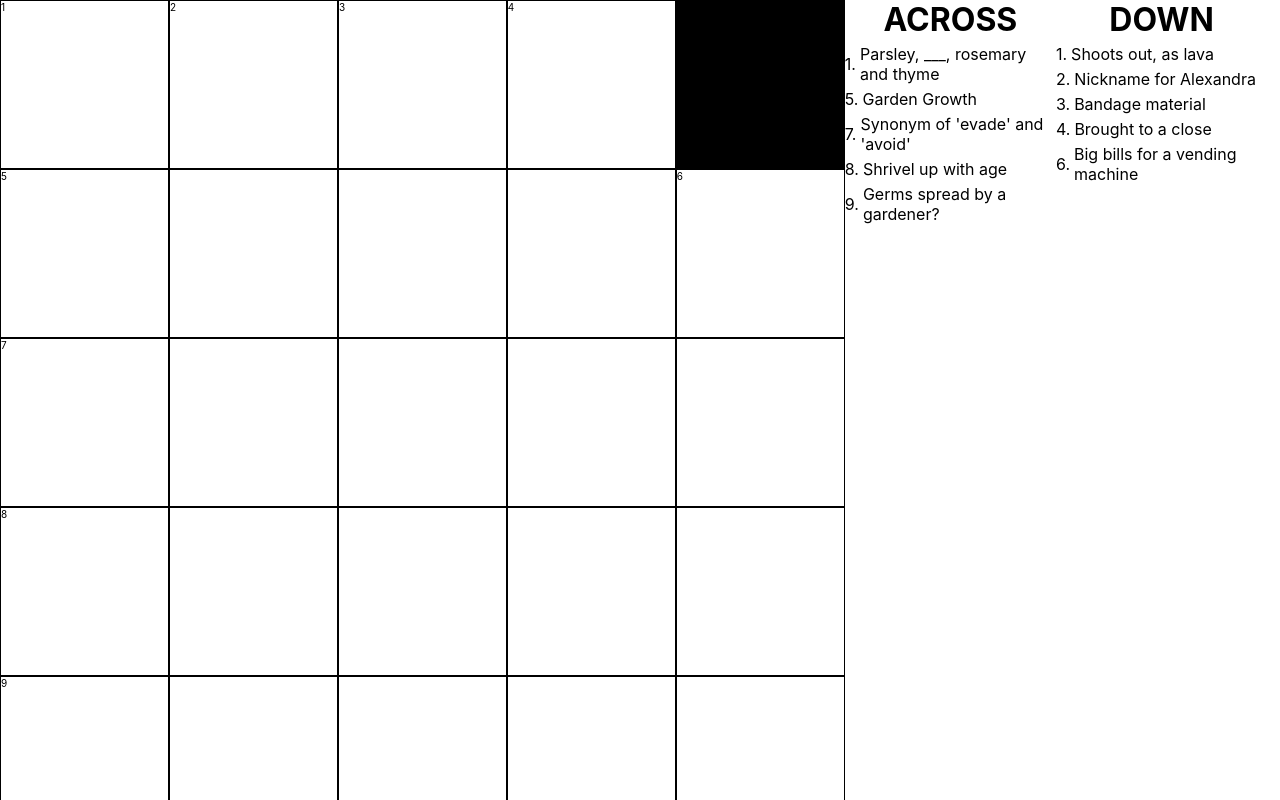
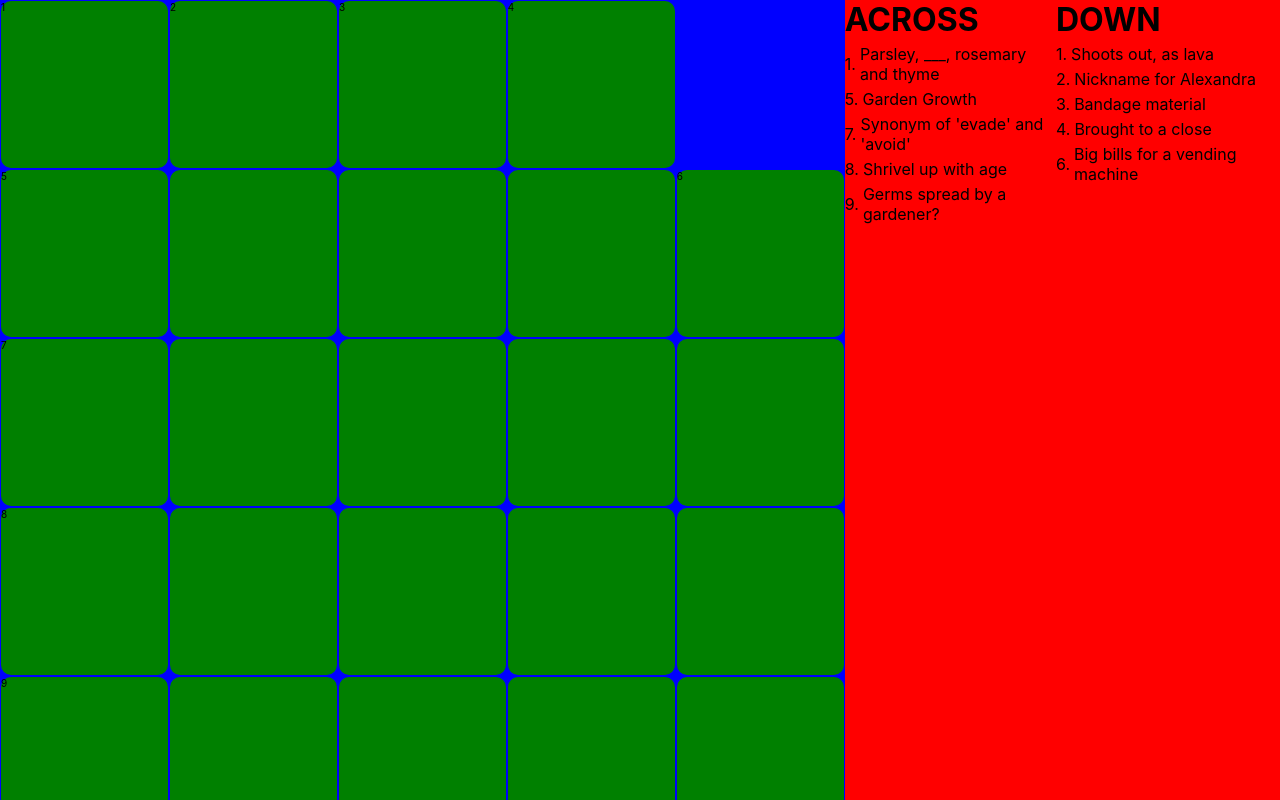
Before and after one commit to LucasMc17/Ultimate-React-Crossword, a React (Create React App) app: page / in a window 1280 px wide. Shown: the top 800 px of the page. Built offline with nearby package versions, Linux system fonts and the light colour scheme.

Commit message:
can add custom styling and classes to elements

```diff
--- a/src/App.js
+++ b/src/App.js
@@ -1,5 +1,3 @@
-import logo from "./logo.svg";
-import "./App.css";
 import Crossword from "./react-crossword";
 import {
   grid,
@@ -7,12 +5,7 @@ import {
   exampleDowns,
 } from "./react-crossword/utils/exampleData";
 
-// const dataArray = [null, { answer: "A" }, {}, {}, {}, {}, {}, {}, {}, {}];
 const dataArray = [
-  // [null, { answer: "A" }, { answer: "B" }, { answer: "C" }, null],
-  // [{ answer: "E" }, { answer: "1" }, null, { answer: "D" }, { answer: "A" }],
-  // [null, { answer: "F" }, { answer: "G" }, { answer: "ABC" }, null],
-  // [null, { answer: "F" }, { answer: "GFEEEEEE" }, { answer: "ABC" }, null],
   [{ answer: "S" }, { answer: "A" }, { answer: "G" }, { answer: "E" }, null],
   [
     { answer: "P" },
@@ -115,8 +108,6 @@ function App() {
   return (
     <div className="App">
       <Crossword
-        rows={2}
-        columns={5}
         data={dataArray}
         revealAnswers={false}
         acrosses={acrosses}
@@ -126,10 +117,26 @@ function App() {
         onClueCorrect={onClueCorrect}
         onPuzzleFinished={onPuzzleFinished}
         onPuzzleCorrect={onPuzzleCorrect}
+        crosswordStyle={{
+          backgroundColor: "blue",
+        }}
+        puzzleStyle={{
+          backgroundColor: "red",
+        }}
+        squareStyle={{
+          backgroundColor: "green",
+          borderRadius: "10px",
+        }}
+        selectedSquareColor={"cyan"}
+        selectedClueColor={"white"}
+        puzzleClassnames={"hello"}
+        crosswordClassnames={"world"}
+        squareClassnames={"I-am-a-square"}
+        clueMenuClassnames={"I am the clue menu"}
+        clueListClassnames={"I am a list of clues"}
+        clueClassnames={"I am a clue!"}
       />
       <Crossword
-        rows={15}
-        columns={15}
         data={grid}
         // revealAnswers={true}
         acrosses={exampleAcrosses}
@@ -137,6 +144,7 @@ function App() {
         onInput={onInput}
         onCellCorrect={onCellCorrect}
         onClueCorrect={onClueCorrect}
+        squareStyle={{ backgroundColor: "gray" }}
       />
     </div>
   );
--- a/src/react-crossword/Clue.js
+++ b/src/react-crossword/Clue.js
@@ -1,6 +1,14 @@
 import { useRef } from "react";
 
-function Clue({ isSelected, focusClue, clue, direction }) {
+function Clue({
+  isSelected,
+  focusClue,
+  clue,
+  direction,
+  selectedSquareColor,
+  selectedClueColor,
+  clueClassnames,
+}) {
   const ref = useRef();
 
   const scrollToElement = () => {
@@ -31,10 +39,13 @@ function Clue({ isSelected, focusClue, clue, direction }) {
       }}
       ref={ref}
       onClick={() => focusClue(clue.num, direction === "across")}
+      className={clueClassnames}
     >
       <div
         style={{
-          backgroundColor: isSelected ? "blue" : "transparent",
+          backgroundColor: isSelected
+            ? selectedSquareColor || "blue"
+            : "transparent",
           height: "100%",
         }}
       >
@@ -44,7 +55,9 @@ function Clue({ isSelected, focusClue, clue, direction }) {
         style={{
           textAlign: "left",
           padding: "0px 4px",
-          backgroundColor: isSelected ? "lightblue" : "transparent",
+          backgroundColor: isSelected
+            ? selectedClueColor || "lightblue"
+            : "transparent",
         }}
       >
         <p style={{ margin: "0" }}>{clue.clue}</p>
--- a/src/react-crossword/ClueList.js
+++ b/src/react-crossword/ClueList.js
@@ -1,11 +1,23 @@
 import Clue from "./Clue";
 
-function ClueList({ clues, across, currentClue, direction, focusClue }) {
+function ClueList({
+  clues,
+  across,
+  currentClue,
+  direction,
+  focusClue,
+  selectedSquareColor,
+  selectedClueColor,
+  clueListClassnames,
+  clueClassnames,
+}) {
   return (
-    <div style={{ width: "50%", height: "100%" }}>
+    <div
+      style={{ width: "50%", height: "100%" }}
+      className={clueListClassnames}
+    >
       <h1
         style={{
-          backgroundColor: "white",
           margin: "0",
         }}
       >
@@ -24,6 +36,9 @@ function ClueList({ clues, across, currentClue, direction, focusClue }) {
               focusClue={focusClue}
               clue={clue}
               direction={direction}
+              selectedSquareColor={selectedSquareColor}
+              selectedClueColor={selectedClueColor}
+              clueClassnames={clueClassnames}
             />
           );
         })}
--- a/src/react-crossword/Clues.js
+++ b/src/react-crossword/Clues.js
@@ -1,14 +1,32 @@
 import ClueList from "./ClueList";
 
-function Clues({ acrosses, downs, across, currentClue, focusClue }) {
+function Clues({
+  acrosses,
+  downs,
+  across,
+  currentClue,
+  focusClue,
+  selectedSquareColor,
+  selectedClueColor,
+  clueMenuClassnames,
+  clueListClassnames,
+  clueClassnames,
+}) {
   return (
-    <div style={{ display: "flex", width: "33%" }}>
+    <div
+      style={{ display: "flex", width: "33%" }}
+      className={clueMenuClassnames}
+    >
       <ClueList
         clues={acrosses}
         across={across}
         currentClue={currentClue}
         direction={"across"}
         focusClue={focusClue}
+        selectedSquareColor={selectedSquareColor}
+        selectedClueColor={selectedClueColor}
+        clueListClassnames={clueListClassnames}
+        clueClassnames={clueClassnames}
       ></ClueList>
       <ClueList
         clues={downs}
@@ -16,6 +34,10 @@ function Clues({ acrosses, downs, across, currentClue, focusClue }) {
         currentClue={currentClue}
         direction={"down"}
         focusClue={focusClue}
+        selectedSquareColor={selectedSquareColor}
+        selectedClueColor={selectedClueColor}
+        clueListClassnames={clueListClassnames}
+        clueClassnames={clueClassnames}
       ></ClueList>
     </div>
   );
--- a/src/react-crossword/Square.js
+++ b/src/react-crossword/Square.js
@@ -1,7 +1,7 @@
 import Letter from "./Letter";
-import { useState } from "react";
 
 function Square({
+  squareClassnames,
   size,
   data,
   revealAnswers,
@@ -12,13 +12,16 @@ function Square({
   input,
   across,
   clueSelected,
+  squareStyle,
+  selectedSquareColor,
+  selectedClueColor,
 }) {
   if (!data) {
     return (
       <div
         style={{
-          backgroundColor: "black",
-          border: "1px solid black",
+          backgroundColor: "transparent",
+          margin: "1px",
           width: size,
           height: "0px",
           paddingTop: size,
@@ -28,19 +31,24 @@ function Square({
   }
   return (
     <div
+      className={squareClassnames}
       style={{
-        backgroundColor: focus ? "blue" : clueSelected ? "lightblue" : "white",
-        border: "1px solid black",
+        margin: "1px",
         width: size,
         height: "0px",
         paddingTop: size,
         position: "relative",
+        ...squareStyle,
+        // backgroundColor: focus ? "blue" : clueSelected ? "lightblue" : "",
+        backgroundColor: focus
+          ? selectedSquareColor || "blue"
+          : clueSelected
+          ? selectedClueColor || "lightblue"
+          : squareStyle?.backgroundColor || "white",
       }}
       onClick={() => {
-        // focus ? toggleDirection() : setFocus(x, y);
         setFocus(x, y, focus ? !across : across);
       }}
-      //   onFocus={() => setFocus(x, y)}
     >
       {data.displayNum ? (
         <small
@@ -67,7 +75,6 @@ function Square({
           display: "flex",
         }}
       >
-        {/* <h1>{data.acrossNum}</h1> */}
         {input ? (
           <>
             {input.split("").map((char, i) => (
--- a/src/react-crossword/index.js
+++ b/src/react-crossword/index.js
@@ -6,8 +6,6 @@ const alphabet =
   "ABCDEFGHIJKLMNOPQRSTUVWXYZabcdefghijklmnopqrstuvwxyz1234567890";
 
 function Crossword({
-  rows,
-  columns,
   data,
   revealAnswers,
   acrosses,
@@ -17,12 +15,22 @@ function Crossword({
   onClueCorrect,
   onPuzzleFinished,
   onPuzzleCorrect,
+  crosswordStyle,
+  puzzleStyle,
+  squareStyle,
+  selectedSquareColor,
+  selectedClueColor,
+  puzzleClassnames,
+  crosswordClassnames,
+  squareClassnames,
+  clueMenuClassnames,
+  clueListClassnames,
+  clueClassnames,
 }) {
   const cols = data[0].length;
-  //   if (data.length !== rows * columns) {
-  //     throw "Data Array must be of length equal to the number of rows multiplied by columns!";
-  //   }
-  //   const size = `calc(${100 / columns}% - 6px)`;
+  if (!data.every((row) => row.length === cols)) {
+    throw new Error("All rows must be of equal length");
+  }
   const size = `calc(${100 / cols}% - 2px)`;
 
   function getClueMap() {
@@ -58,10 +66,6 @@ function Crossword({
   const [xFocus, setXFocus] = useState(null);
   const [yFocus, setYFocus] = useState(null);
   const [currentClue, setCurrentClue] = useState(null);
-
-  function toggleDirection() {
-    setAcross(!across);
-  }
 
   function setFocus(x, y, across) {
     if (dataSet && dataSet[y]) {
@@ -301,27 +305,6 @@ function Crossword({
           newX = forward ? 0 : dataSet[0].length - 1;
         }
       }
-      // next look for the next clue
-      //   while (newX !== dataSet[0].length - 1 || newY !== dataSet.length - 1) {
-      //     console.log("WHILE LOOP");
-      //     if (newX !== dataSet[0].length - 1) {
-      //       console.log("MOVING RIGHT");
-      //       newX++;
-      //       console.log("X: ", newX, "Y: ", newY);
-      //     } else if (newY !== dataSet.length - 1) {
-      //       console.log("MOVING DOWN");
-      //       newY++;
-      //       newX = 0;
-      //     }
-      //     if (
-      //       dataSet[newY][newX] &&
-      //       dataSet[newY][newX].acrossNum > currentClue
-      //     ) {
-      //       setFocus(newX, newY, across);
-      //       return;
-      //     }
-      //   }
-      // }
     }
   }
 
@@ -363,22 +346,26 @@ function Crossword({
 
   return (
     <div
-      style={{ display: "flex", height: "100vh" }}
-      id="crossword"
+      style={{ display: "flex", height: "100vh", ...puzzleStyle }}
+      className={`react-crossword ${puzzleClassnames}`}
       onKeyDown={handleKeyDown}
       tabIndex="0"
     >
       <div
+        className={crosswordClassnames}
         style={{
           width: "66%",
           backgroundColor: "black",
           height: "fit-content",
+          ...crosswordStyle,
         }}
       >
         {data.map((row, y) => (
           <div style={{ width: "100%", display: "flex" }} key={y}>
             {row.map((cell, x) => (
               <Square
+                squareClassnames={squareClassnames}
+                squareStyle={squareStyle}
                 key={`${x}-${y}`}
                 size={size}
                 across={across}
@@ -389,13 +376,14 @@ function Crossword({
                 x={x}
                 input={dataSet[y][x]?.input}
                 setFocus={setFocus}
-                toggleDirection={toggleDirection}
                 clueSelected={
                   dataSet[y][x] &&
                   (across
                     ? dataSet[y][x].acrossNum === currentClue
                     : dataSet[y][x].downNum === currentClue)
                 }
+                selectedSquareColor={selectedSquareColor}
+                selectedClueColor={selectedClueColor}
               />
             ))}
           </div>
@@ -407,6 +395,11 @@ function Crossword({
         across={across}
         currentClue={currentClue}
         focusClue={focusClue}
+        selectedSquareColor={selectedSquareColor}
+        selectedClueColor={selectedClueColor}
+        clueMenuClassnames={clueMenuClassnames}
+        clueListClassnames={clueListClassnames}
+        clueClassnames={clueClassnames}
       />
     </div>
   );
--- a/src/react-crossword/utils/SVGElement.js
+++ b/src/react-crossword/utils/SVGElement.js
@@ -1,18 +1,9 @@
 function SVGElement({ type, x1, x2, y1, y2, d }) {
   if (type === "line") {
-    return <line x1={x1} x2={x2} y1={y1} y2={y2} stroke="black" />;
+    return <line x1={x1} x2={x2} y1={y1} y2={y2} />;
   } else if (type === "path") {
     return <path d={d} stroke="black" fill="none" />;
   }
-
-  //   <path
-  //     width="150px"
-  //     height="200px"
-  //     d="M72.3,171.5c0,0-45.6,1.1-48.5-69.9c-0.9-21.9-0.2-65.4,50.2-70c0,0,53-3.2,52.8,70C126.8,101.6,128.8,173.7,72.3,171.5z"
-  //     class="c-path"
-  //     stroke="hsl(70, 35%, 60%)"
-  //     style="display: block; stroke-dasharray: 390.855, 390.855; stroke-dashoffset: 0; opacity: 1;"
-  //   ></path>;
 }
 
 export default SVGElement;
```
